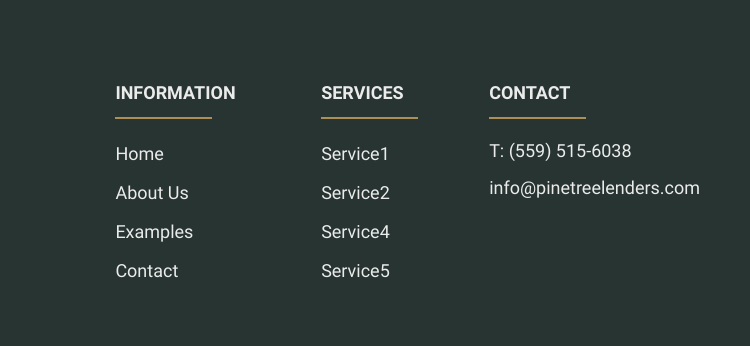
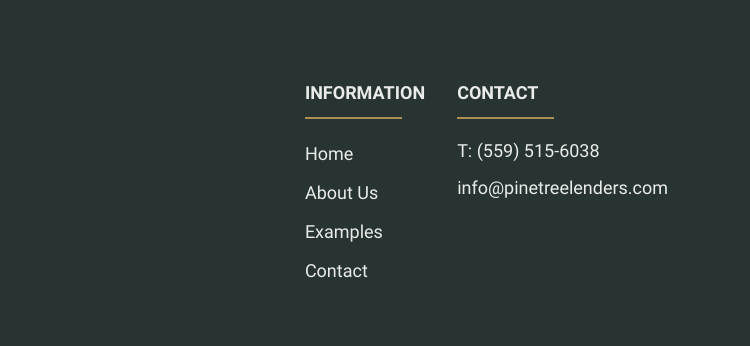
Before and after one commit to jasonxris/PineTree, an Eleventy site: page src/pages/about.html in a window 1280 px wide. Shown: the part 2679-3025 px from the top of the page, 530-1280 px from the left. Built offline with nearby package versions, Linux system fonts and the light colour scheme; Eleventy itself is replaced by a stand-in of ours; files that its build step writes are made by us from their sources; files whose address does not match are found by name.

Commit message:
Updating styles

```diff
--- a/src/_includes/footer.html
+++ b/src/_includes/footer.html
@@ -31,15 +31,6 @@
                 </ul>
                 <ul>
                     <li>
-                        <h2>Services</h2>
-                    </li>
-                    <li>Service1</li>
-                    <li>Service2</li>
-                    <li>Service4</li>
-                    <li>Service5</li>
-                </ul>
-                <ul>
-                    <li>
                         <h2>Contact</h2>
                     </li>
                     <li>
--- a/src/css/critical.less
+++ b/src/css/critical.less
@@ -255,7 +255,7 @@
         padding: 0 clamp(2em, 5vw, 2.5em);
 
         .cs-container {
-            padding: clamp(7em, 27.95vw, 17.5em) 0 clamp(9em, 30.95vw, 23.5em) 0;
+            padding: clamp(7em, 10.95vw, 17.5em) 0 clamp(9em, 21.95vw, 23.5em) 0;
             &:after {
                 /* Right Line */
                 content: '';
--- a/src/css/root.less
+++ b/src/css/root.less
@@ -699,10 +699,11 @@
                 margin: auto;
                 ul {
                     padding: 0;
-                    margin-bottom: 0;
+                    margin-bottom: 0rem;
                     margin-top: 0;
+                    margin-right: 2rem;
 
-                    &:nth-of-type(3) {
+                    &:nth-of-type(2) {
                         margin-top: 50/16rem;
                         li {
                             display: flex;
@@ -844,9 +845,10 @@
                 max-width: 769/16rem;
                 margin: 0;
                 max-width: initial;
+                justify-content: flex-end;
 
                 ul {
-                    &:nth-of-type(3) {
+                    &:nth-of-type(2) {
                         margin-top: 0;
 
                         li:first-of-type {
```
Also changed, not shown: src/css/critical.css, src/css/root.css.
